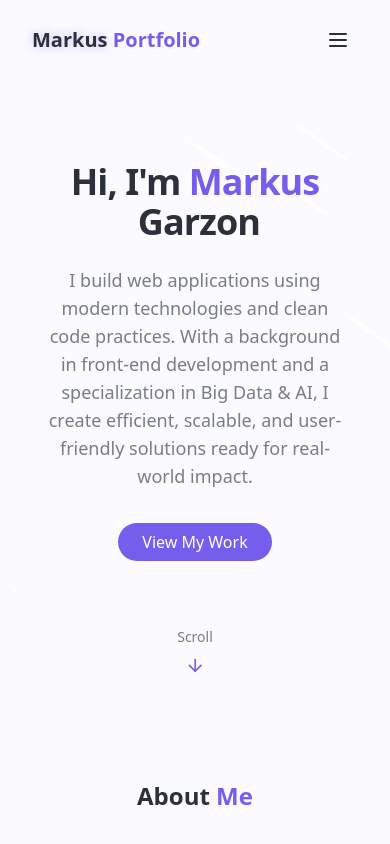
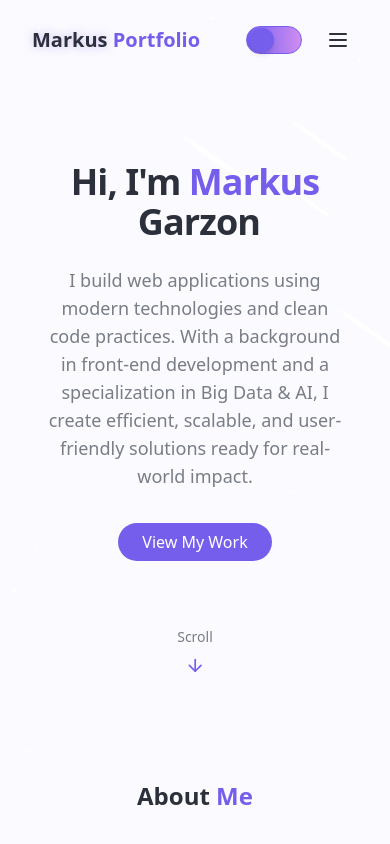
Before and after one commit to MarkGarz19/My_portfolio, a React (Vite) app: page / in a window 390 px wide. Shown: the top 844 px of the page. Built offline with nearby package versions, Linux system fonts and the light colour scheme.

Commit message:
portfolio v10

```diff
--- a/src/components/NavBar.jsx
+++ b/src/components/NavBar.jsx
@@ -2,7 +2,6 @@ import React, { useEffect, useState, useRef } from "react";
 import { cn } from "@/libs/utils";
 import { Menu, X, Moon, Sun } from "lucide-react";
 
-// NOTA: Si THEMES no está definido en este archivo o importado, agrégalo aquí
 const THEMES = {
   ROOT_DEFAULT: 'root', // Modo día por defecto
   DARK: 'dark',        // Modo noche
@@ -122,6 +121,7 @@ export const NavBar = () => {
                             {item.name}
                         </a>
                     ))}
+                    {/* BOTÓN THEMETOGGLE PARA ESCRITORIO */}
                     <button
                         onClick={toggleTheme}
                         className={cn(
@@ -157,36 +157,13 @@ export const NavBar = () => {
                     </button>
                 </div>
 
-                {/* Elementos para la versión MÓVIL (botón de menú) */}
-                <div className="md:hidden flex items-center">
-                    <button onClick={() => setIsMenuOpen((prev) => !prev)}
-                        className="p-2 text-foreground z-50"
-                        aria-label={isMenuOpen ? "Close Menu" : "Open Menu"}>
-                        {isMenuOpen ? <X size={24} /> : <Menu size={24} />}
-                    </button>
-                </div>
-
-                {/* mobile nav overlay menu (este sí se oculta/muestra) */}
-                <div className={cn(
-                    "fixed inset-0 bg-background/90 backdrop-blur-md z-40 flex flex-col items-center justify-center",
-                    "transition-all duration-200 md:hidden",
-                    // REMOVIDO: max-h-dvh y overflow-y-auto aquí
-                    isMenuOpen ? "opacity-100 pointer-events-auto"
-                        : "opacity-0 pointer-events-none"
-                )}>
-                    {/* Contenedor de enlaces y ThemeToggle con scroll propio */}
-                    <div className="flex flex-col space-y-9 text-xl py-20 w-full max-h-[80vh] overflow-y-auto items-center"> {/* AÑADIDO: max-h-[80vh] y overflow-y-auto, y w-full */}
-                        {navItems.map((item, key) => (
-                            <a key={key} href={item.href} className="text-foreground/70 hover:text-primary transition-colors duration-400"
-                                onClick={() => setIsMenuOpen(false)}>
-                                {item.name}
-                            </a>
-                        ))}
-                        {/* BOTÓN THEMETOGGLE PARA MÓVIL DENTRO DEL OVERLAY */}
+                {/* Elementos para la versión MÓVIL (ThemeToggle + botón de menú) */}
+                <div className="md:hidden flex items-center space-x-4"> {/* Añadido space-x-4 para separar el toggle y el botón de menú */}
+                    {/* BOTÓN THEMETOGGLE PARA MÓVIL: visible en el navbar móvil */}
                     <button
                         onClick={toggleTheme}
                         className={cn(
-                                "p-[3px] rounded-full w-14 h-7 inline-flex items-center justify-between mt-8",
+                            "p-[3px] rounded-full w-14 h-7 inline-flex items-center justify-between",
                             "relative",
                             "transition-all duration-500 ease-in-out",
                             "focus:outline-none focus:ring-2 focus:ring-primary focus:ring-offset-2",
@@ -217,6 +194,30 @@ export const NavBar = () => {
                             )}
                         />
                     </button>
+                    {/* Botón de menú móvil */}
+                    <button onClick={() => setIsMenuOpen((prev) => !prev)}
+                        className="p-2 text-foreground z-50"
+                        aria-label={isMenuOpen ? "Close Menu" : "Open Menu"}>
+                        {isMenuOpen ? <X size={24} /> : <Menu size={24} />}
+                    </button>
+                </div>
+
+                {/* mobile nav overlay menu (este sí se oculta/muestra) */}
+                <div className={cn(
+                    "fixed inset-0 bg-background/90 backdrop-blur-md z-40 flex flex-col items-center justify-center",
+                    "transition-all duration-200 md:hidden",
+                    "max-h-dvh overflow-y-auto", // Se mantiene el scroll y la altura estable
+                    isMenuOpen ? "opacity-100 pointer-events-auto"
+                        : "opacity-0 pointer-events-none"
+                )}>
+                    <div className="flex flex-col space-y-9 text-xl py-20 w-full items-center"> {/* w-full y items-center para centrar el contenido */}
+                        {navItems.map((item, key) => (
+                            <a key={key} href={item.href} className="text-foreground/70 hover:text-primary transition-colors duration-400"
+                                onClick={() => setIsMenuOpen(false)}>
+                                {item.name}
+                            </a>
+                        ))}
+                        {/* El BOTÓN THEMETOGGLE NO SE REPITE AQUÍ DENTRO DEL OVERLAY */}
                     </div>
                 </div>
 
```
Lines whose indentation alone changed are shown as unchanged.
